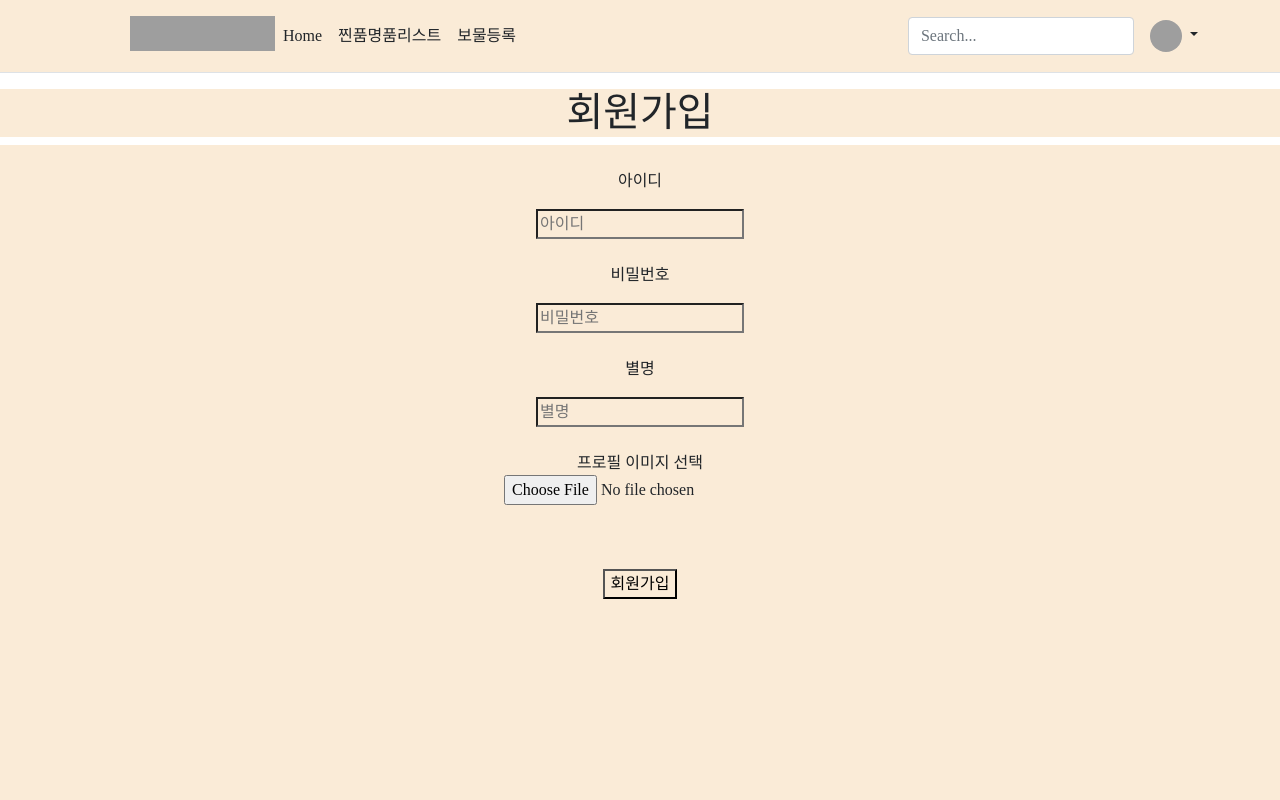
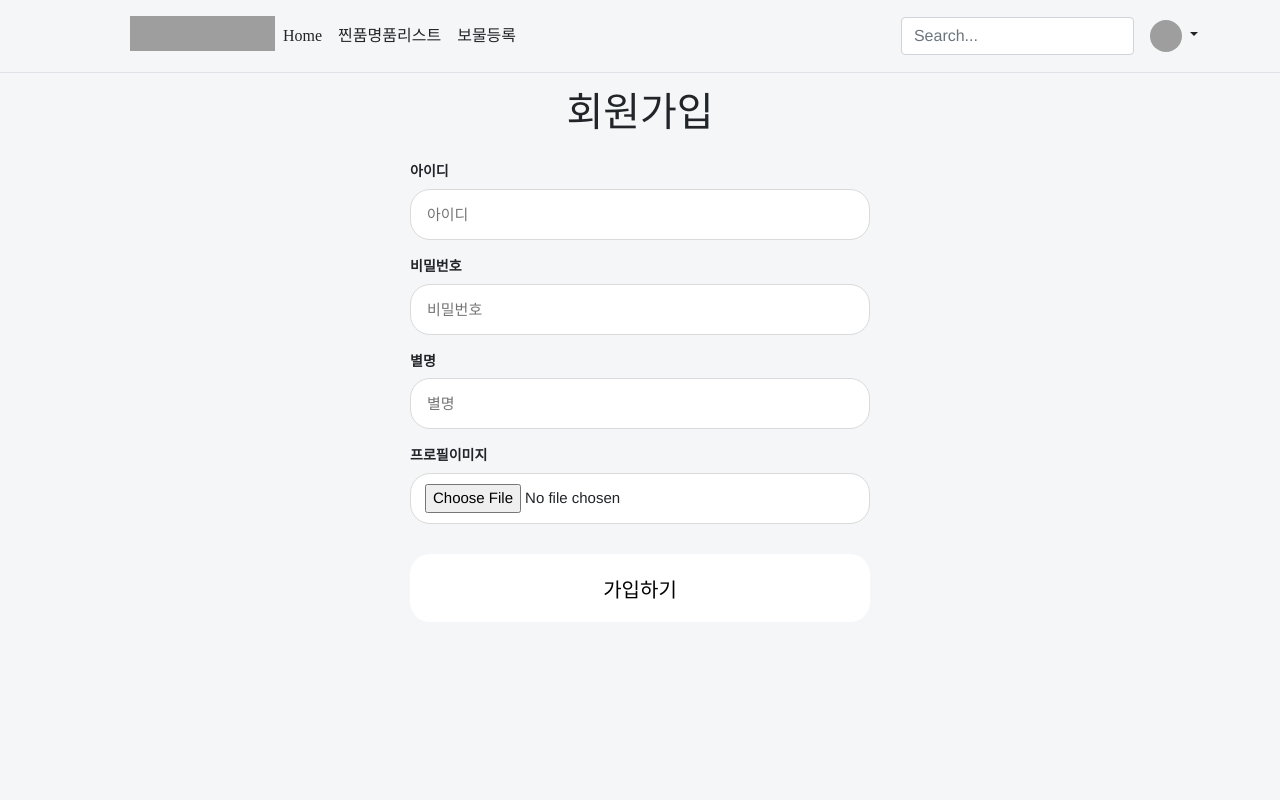
Before and after one commit to JJinPum-MyeongPum/JJinPum-MyeongPum, a Django app: page /account/signup/ in a window 1280 px wide. Run offline with Django 3.2, Linux system fonts and the light colour scheme; some web fonts are replaced; grey boxes are pictures that could not be loaded.

Commit message:
[지영][개발] :: 회원가입페이지, 상단바 프로필사진 수정

```diff
--- a/JmProject/JmApp/templates/base.html
+++ b/JmProject/JmApp/templates/base.html
@@ -33,7 +33,7 @@
         <div class="dropdown text-end">
         <a href="#" class="d-block link-dark text-decoration-none dropdown-toggle" id="dropdownUser1" data-bs-toggle="dropdown" aria-expanded="false">
             {% if user.profileImg %}
-            <img src="{{user.profileImg.url}}" style="width: 200px;" alt="mdo" width="32" height="32" class="rounded-circle">
+            <img src="{{user.profileImg.url}}" alt="mdo" width="32" height="32" class="rounded-circle">
             {% else %}
             <img src="https://github.com/mdo.png" alt="mdo" width="32" height="32" class="rounded-circle">
             {% endif %}
--- a/JmProject/account/static/css/signup.css
+++ b/JmProject/account/static/css/signup.css
@@ -5,14 +5,106 @@
     font-style: normal;
 }
 
+*{
+    font-family: 'S-CoreDream-4Regular';
+
+}
+
 .signup-title{
     text-align: center;
 }
-.signup-div{
+
+html {
+    height: 100%;
+}
+
+body {
+    margin: 0;
+    height: 100%;
+    background: #f5f6f7;
+    font-family: Dotum,'돋움',Helvetica,sans-serif;
+}
+#logo {
+    width: 240px;
+    height: 44px;
+    cursor: pointer;
+}
+
+#header {
+    padding-top: 62px;
+    padding-bottom: 20px;
     text-align: center;
 }
-/*테스트*/
-*{
-    font-family: 'S-CoreDream-4Regular';
-    background-color: antiquewhite;
+#wrapper {
+    position: relative;
+    height: 100%;
 }
+
+#content {
+    position: absolute;
+    left: 50%;
+    transform: translate(-50%);
+    width: 460px;
+}
+input:focus {
+    outline: none;
+}
+
+
+h3 {
+    margin: 19px 0 8px;
+    font-size: 14px;
+    font-weight: 700;
+}
+
+
+.box {
+    display: block;
+    width: 100%;
+    height: 51px;
+    border: solid 1px #dadada;
+    padding: 10px 14px 10px 14px;
+    box-sizing: border-box;
+    background: #fff;
+    position: relative;
+    border-radius: 20px;
+}
+
+.int {
+    display: block;
+    position: relative;
+    width: 100%;
+    height: 29px;
+    border: none;
+    background: #fff;
+    font-size: 15px;
+}
+
+input {
+    font-family: Dotum,'돋움',Helvetica,sans-serif;
+}
+
+.box.int_id {
+    padding-right: 110px;
+}
+
+.box.int_pass {
+    padding-right: 40px;
+}
+
+
+.btn_area {
+    margin: 30px 0 91px;
+}
+
+#btnJoin {
+    width: 100%;
+    padding: 21px 0 17px;
+    border: 0;
+    cursor: pointer;
+    color: rgb(0, 0, 0);
+    background-color: #ffffff;
+    font-size: 20px;
+    font-weight: 400;
+    border-radius: 20px;
+}
--- a/JmProject/account/templates/signup.html
+++ b/JmProject/account/templates/signup.html
@@ -3,24 +3,59 @@
 {% block title %} signup {% endblock %}
 {% block link %} {% static 'css/signup.css' %}{% endblock %}
 {% block content %}
+
 <h1 class="signup-title">회원가입</h1>
+
+
 <form method="POST" action="{% url 'signup' %}" enctype="multipart/form-data">
     {% csrf_token %}
-    <div class="signup-div">
-        <br>
-        <p>아이디</p>
-        <input class="signup" type="text" name="username" placeholder="아이디" required><br>
-        <br>
-        <p>비밀번호</p>
-        <input class="signup" type="password" name="password" placeholder="비밀번호" required><br>
-        <br>
-        <p>별명</p>
-        <input class="signup" type="text" name="nickname" placeholder="별명" required><br>
-        <br>
-        <label>프로필 이미지 선택</label><br>
-        <p><input class="signup" type="file" name="profileImg" accept="image/*" required></p><br>
-        <br>
-        <button>회원가입</button>
+    <!-- wrapper -->
+    <div id="wrapper">
+
+        <!-- content-->
+        <div id="content">
+
+            <!-- ID -->
+            <div>
+                <h3 class="join_title">
+                    <label for="id">아이디</label>
+                </h3>
+                <span class="box int_id">
+                    <input class="int" type="text" name="username" placeholder="아이디" maxlength="20" required><br>
+                </span>
+            </div>
+
+            <!-- PW -->
+            <div>
+                <h3 class="join_title"><label for="pswd1">비밀번호</label></h3>
+                <span class="box int_pass">
+                    <input class="int" type="password" name="password" placeholder="비밀번호" maxlength="20" required><br>
+                </span>
+            </div>
+
+            <!-- NAME -->
+            <div>
+                <h3 class="join_title"><label for="nickname">별명</label></h3>
+                <span class="box int_name">
+                    <input class="int" type="text" name="nickname" placeholder="별명" maxlength="20" required><br>
+                </span>
+            </div>
+
+            <!-- profileImg -->
+            <div>
+                <h3 class="join_title"><label for="nickname">프로필이미지</label></h3>
+                <span class="box int_img">
+                    <input class="int" type="file" name="profileImg" accept="image/*"  maxlength="20" required>
+                </span>
+            </div>
+
+            <!-- JOIN BTN-->
+            <div class="btn_area">
+                <button id="btnJoin">
+                    가입하기
+                </button>
+            </div>
+        </div>
     </div>
 </form>
 {% endblock %}
```
